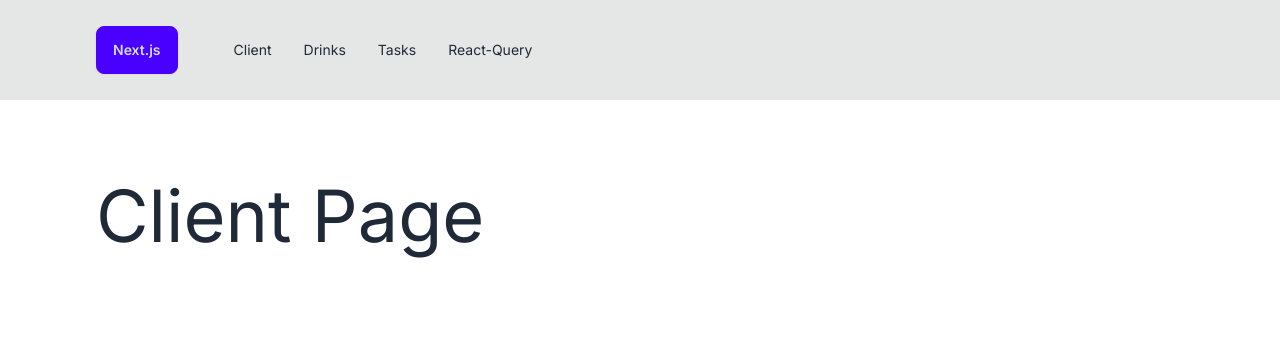
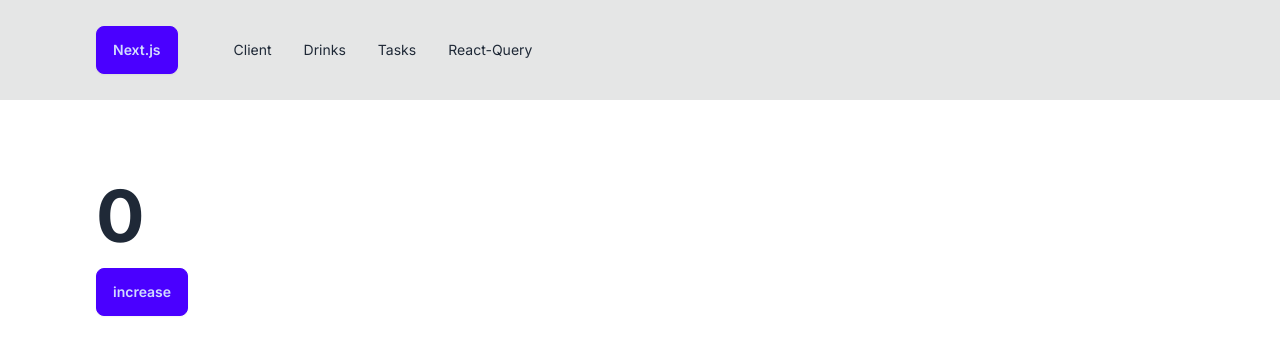
Before and after one commit to danielOuattara/Next.js14_John_Smilga, a Next.js app in the folder 01-nextjs-tutorial-javascript/: page /client in a window 1280 px wide. Shown: the top 354 px of the page. Built offline with nearby package versions, Linux system fonts and the light colour scheme.

Commit message:
01 tutorial-javascript: Server Components vs Client Components

```diff
--- a/01-nextjs-tutorial-javascript/app/client/page.jsx
+++ b/01-nextjs-tutorial-javascript/app/client/page.jsx
@@ -1,3 +1,17 @@
-export default function AboutInfoPage() {
-  return <h1 className="text-7xl">Client Page</h1>;
+"use client";
+
+import { useState } from "react";
+
+export default function ClientPage() {
+  const [count, setCount] = useState(0);
+
+  console.log("visible on client side");
+  return (
+    <div>
+      <h1 className="text-7xl font-bold mb-4 ">{count}</h1>
+      <button className="btn btn-primary" onClick={() => setCount(count + 1)}>
+        increase
+      </button>
+    </div>
+  );
 }
--- a/01-nextjs-tutorial-javascript/app/page.jsx
+++ b/01-nextjs-tutorial-javascript/app/page.jsx
@@ -1,11 +1,12 @@
 import Link from "next/link";
 
 export default function Home() {
+  console.log("visible on server side");
   return (
     <div>
-      <h1 className="text-7xl">HomePage</h1>
-      <Link href="/about" className="text-2xl">
-        about page
+      <h1 className="text-5xl mb-8 font-bold">Next.js Tutorial</h1>
+      <Link href="/client" className="btn btn-accent">
+        get started
       </Link>
     </div>
   );
```
Also changed, not shown: 1 other file (tests, documents, lock files or other folders).
